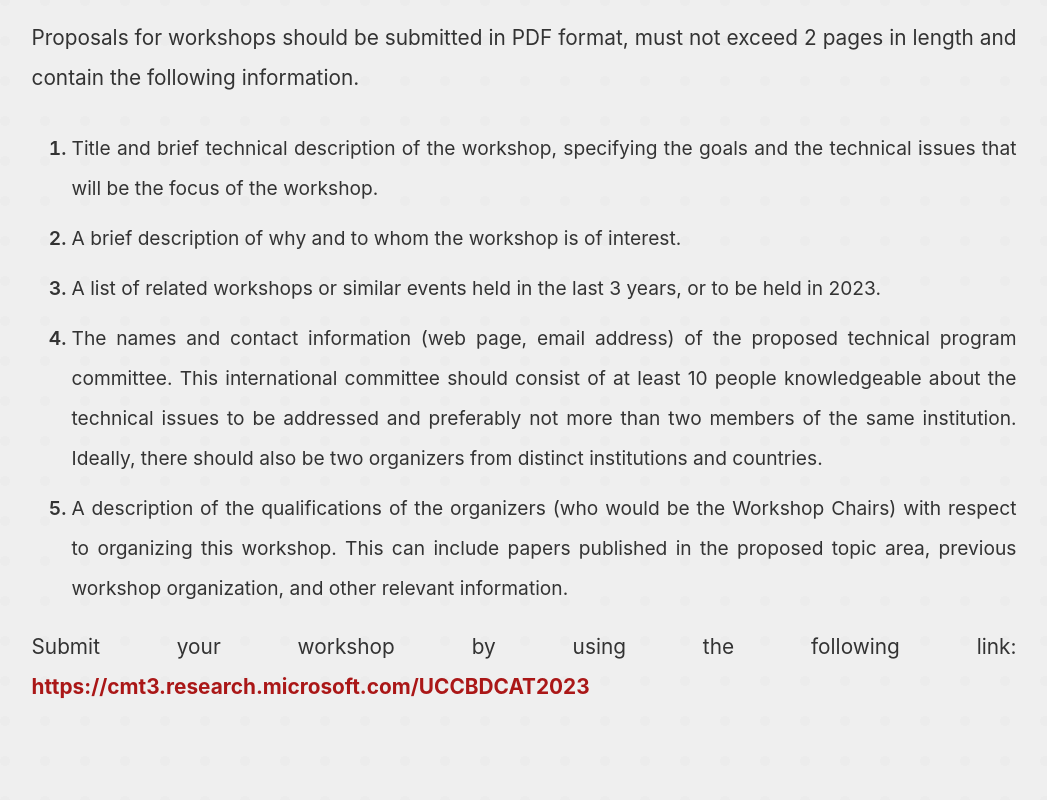
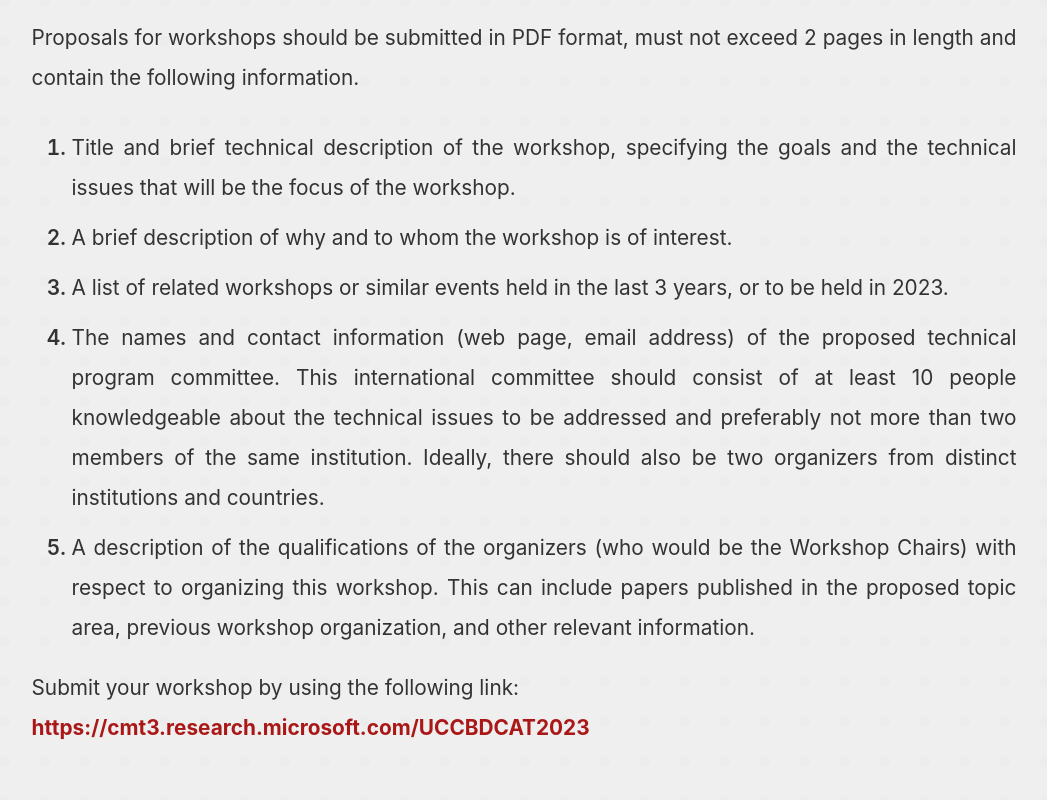
Before and after one commit to UCC-Conference/UCC2023, a React (Create React App) app: page /call-for-workshops in a window 1280 px wide. Shown: the part 1400-2200 px from the top of the page, without its empty margins (116-1163 px from the left). Built offline with nearby package versions, Linux system fonts and the light colour scheme.

Commit message:
fix: ul and ol font size

```diff
--- a/src/App.css
+++ b/src/App.css
@@ -384,7 +384,7 @@ footer > p > a:hover {
 .pageContent > ul,
 .pageContent > ol {
     text-align: justify;
-    font-size: 1.2em;
+    font-size: 1.3em;
     color: #333333;
 }
 .pageContent > ul > li,
--- a/src/pages/CallForWorkshops.js
+++ b/src/pages/CallForWorkshops.js
@@ -56,7 +56,7 @@ const CallForWorkshops = () => {
                     </li>
                 </ol>
                 <p>
-                    Submit your workshop by using the following link: <Link to="https://cmt3.research.microsoft.com/UCCBDCAT2023">https://cmt3.research.microsoft.com/UCCBDCAT2023</Link>
+                    Submit your workshop by using the following link:<br/><Link to="https://cmt3.research.microsoft.com/UCCBDCAT2023">https://cmt3.research.microsoft.com/UCCBDCAT2023</Link>
                 </p>
                 <br />
                 <h2>IMPORTANT DATES</h2>
```
